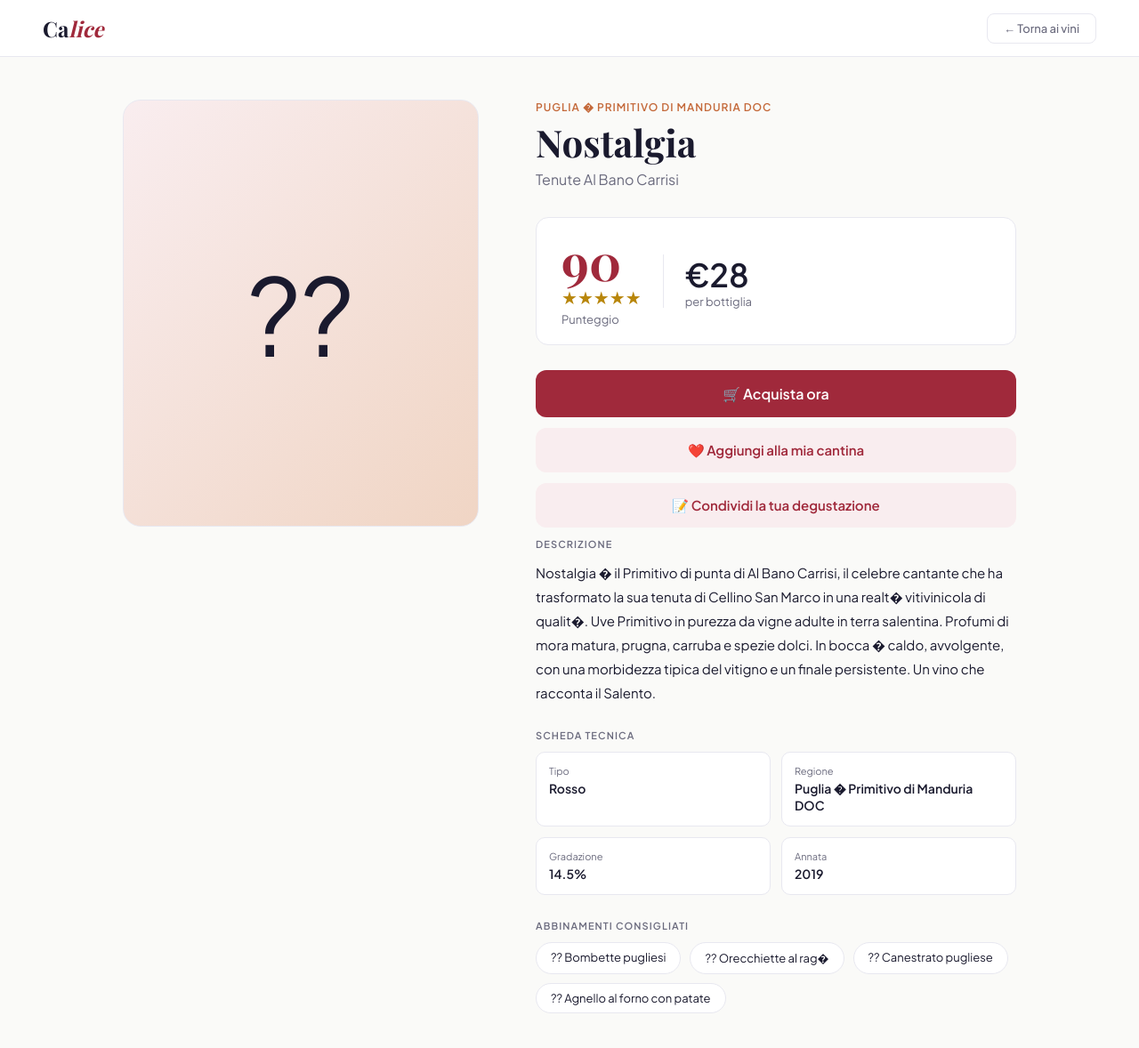
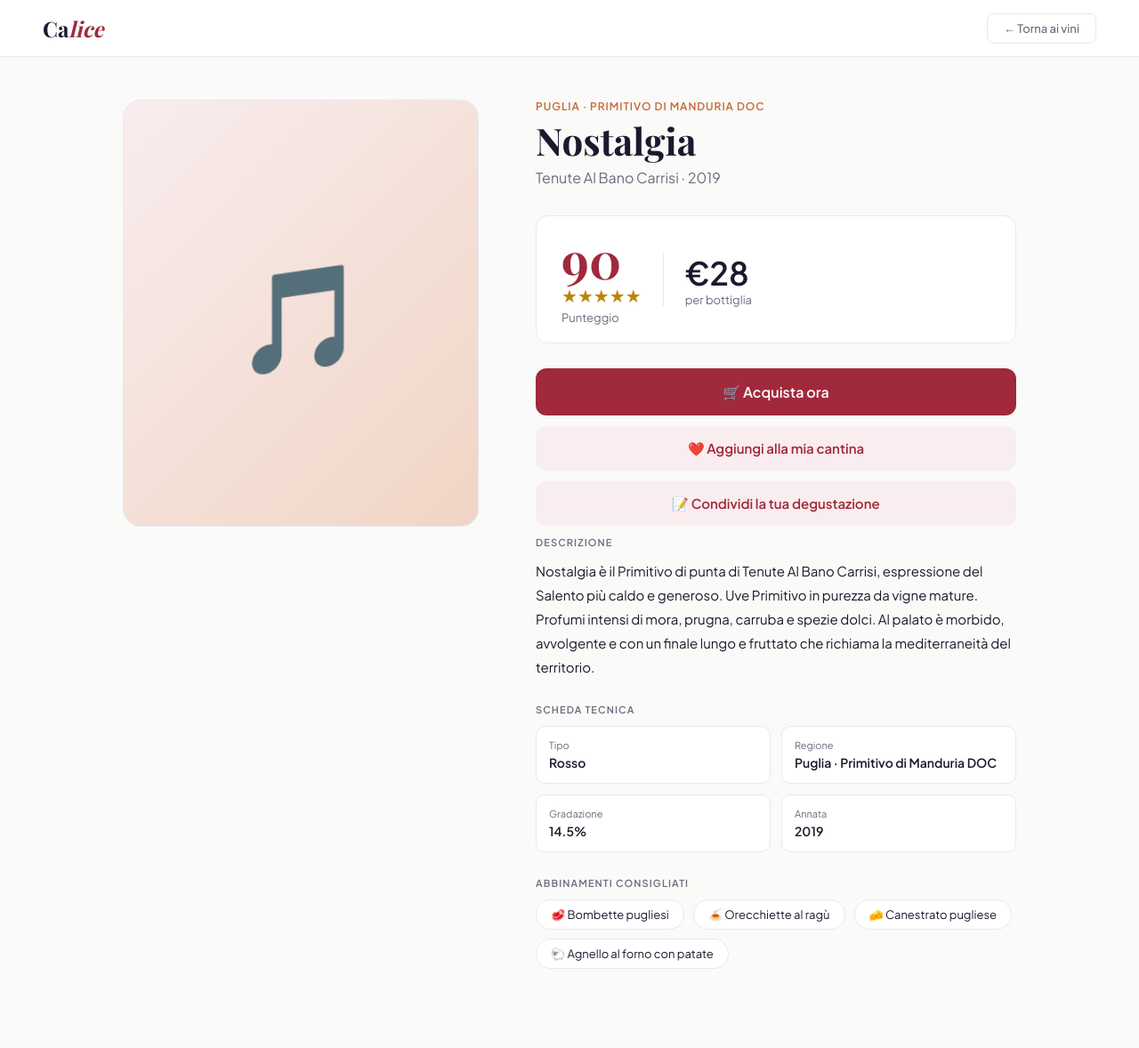
Before and after one commit to Barcolana/Calice, a Jekyll site: the page built from _vini/albano-carrisi-nostalgia.md, in a window 1280 px wide and 1215 px high. Shown: the top 1178 px of the window at 89% size. Built offline with Jekyll 4.4.1, drawn with Linux system fonts in a browser that asks for light colours; some web fonts are replaced.

Commit message:
Fix Nostalgia

```diff
--- a/_vini/albano-carrisi-nostalgia.md
+++ b/_vini/albano-carrisi-nostalgia.md
@@ -1,21 +1,21 @@
 ---
 layout: vino
 nome: Nostalgia
-produttore: Tenute Al Bano Carrisi
+produttore: Tenute Al Bano Carrisi · 2019
 cantina: Tenute Al Bano Carrisi
-regione: Puglia � Primitivo di Manduria DOC
+regione: Puglia · Primitivo di Manduria DOC
 tipo: Rosso
 vitigno: Primitivo
 punteggio: 90
 prezzo: 28
 badge: ""
-emoji: ??
+emoji: 🎵
 gradazione: 14.5
 annata: 2019
-descrizione: Nostalgia � il Primitivo di punta di Al Bano Carrisi, il celebre cantante che ha trasformato la sua tenuta di Cellino San Marco in una realt� vitivinicola di qualit�. Uve Primitivo in purezza da vigne adulte in terra salentina. Profumi di mora matura, prugna, carruba e spezie dolci. In bocca � caldo, avvolgente, con una morbidezza tipica del vitigno e un finale persistente. Un vino che racconta il Salento.
+descrizione: Nostalgia è il Primitivo di punta di Tenute Al Bano Carrisi, espressione del Salento più caldo e generoso. Uve Primitivo in purezza da vigne mature. Profumi intensi di mora, prugna, carruba e spezie dolci. Al palato è morbido, avvolgente e con un finale lungo e fruttato che richiama la mediterraneità del territorio.
 abbinamenti:
-  - ?? Bombette pugliesi
-  - ?? Orecchiette al rag�
-  - ?? Canestrato pugliese
-  - ?? Agnello al forno con patate
+  - 🥩 Bombette pugliesi
+  - 🍝 Orecchiette al ragù
+  - 🧀 Canestrato pugliese
+  - 🐑 Agnello al forno con patate
 ---
```
